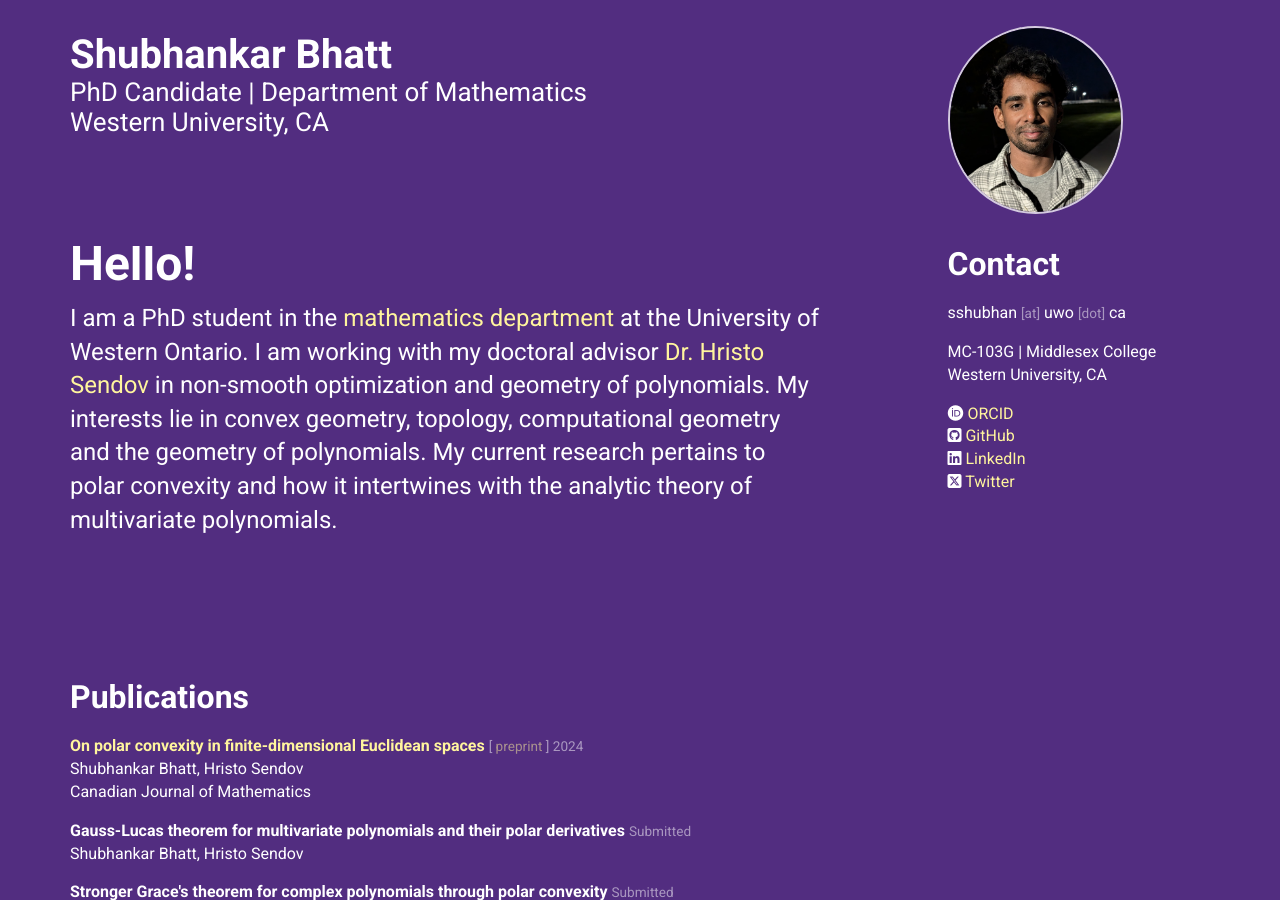
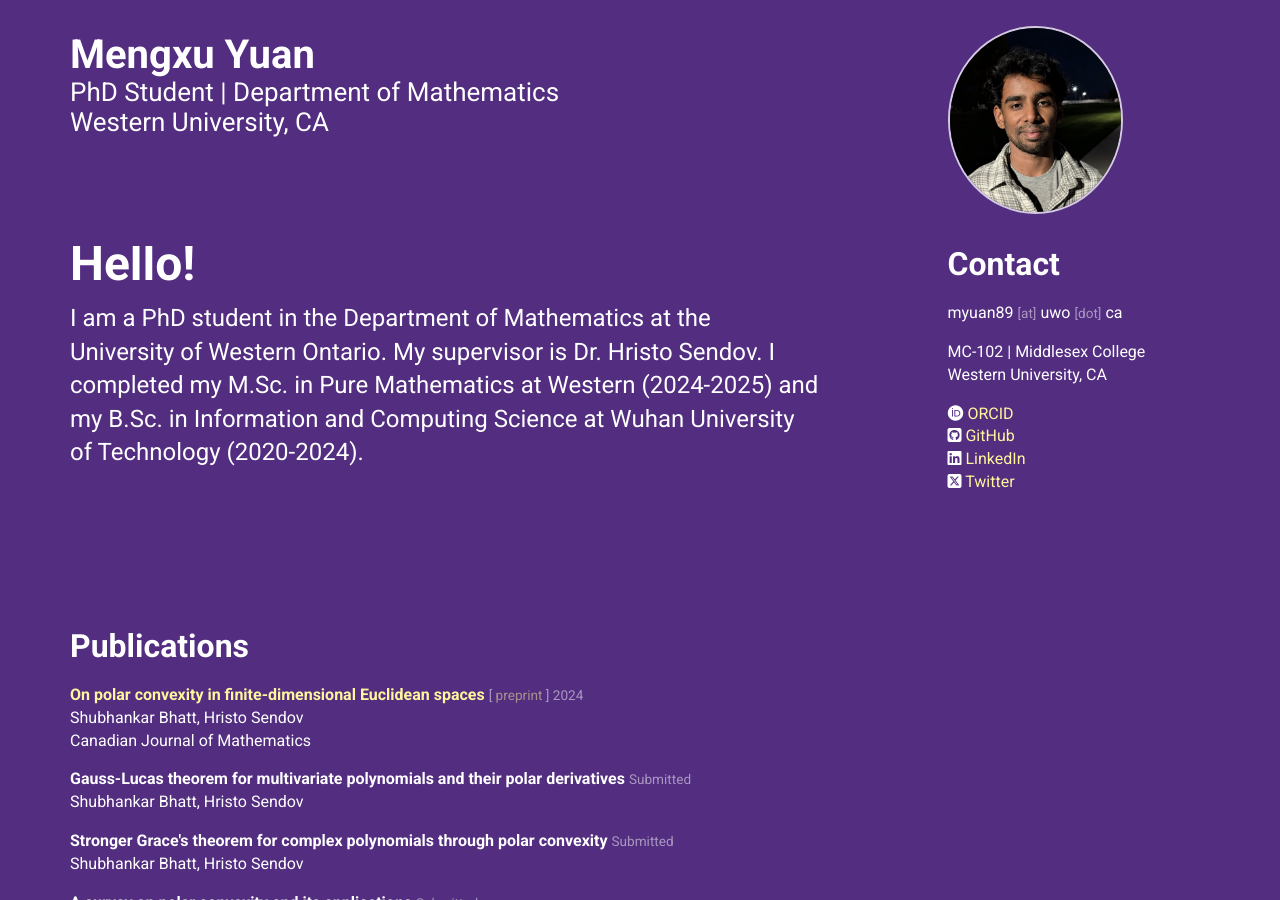
Before and after one commit to Mengxu3/mengxu3.github.io, a Jekyll site: the page built from index.html, in a window 1280 px wide and 900 px high. Built offline with Jekyll 4.4.1, drawn with Linux system fonts in a browser that asks for light colours; nearby versions of some CDN libraries.

Commit message:
Revise personal details in personal.yml
Updated personal information including name, email, department, and intro.

```diff
--- a/_data/personal.yml
+++ b/_data/personal.yml
@@ -1,14 +1,14 @@
-name: Shubhankar Bhatt
+name: Mengxu Yuan
 
-label: PhD Candidate |  Department of Mathematics
+label: PhD Student |  Department of Mathematics
 
 picture: /assets/about1.jpg
 
-email: sshubhan@uwo.ca
+email: myuan89@uwo.ca
 
 phone:
 
-department: MC-103G | Middlesex College
+department: MC-102 | Middlesex College
 
 institution: Western University, CA
 
@@ -19,27 +19,25 @@
   -
     network: ORCID
     username:
-    url: https://orcid.org/0009-0005-7502-4044/
+    url:
   -
     network: GitHub
-    username: shubh688
-    url: https://github.com/shubh688/
+    username:
+    url:
   -
     network: LinkedIn
     username:
-    url: https://www.linkedin.com/in/shubh688/
+    url:
   -
     network: Twitter
-    username: ianli
-    url: https://twitter.com/shubh688/
+    username:
+    url:
   -
 
 
 intro:
   title: Hello!
   body: >
-    I am a PhD student in the [mathematics department](https://www.math.uwo.ca/) at the University of Western Ontario.
-    I am working with my doctoral advisor [Dr. Hristo Sendov](https://www.uwo.ca/stats/people/bios/hristo-sendov.html)
-    in non-smooth optimization and geometry of polynomials.
-    My interests lie in convex geometry, topology, computational geometry and the geometry of polynomials.
-    My current research pertains to polar convexity and how it intertwines with the analytic theory of multivariate polynomials.
+    I am a PhD student in the Department of Mathematics at the University of Western Ontario.
+    My supervisor is Dr. Hristo Sendov.
+    I completed my M.Sc. in Pure Mathematics at Western (2024-2025) and my B.Sc. in Information and Computing Science at Wuhan University of Technology (2020-2024).
```
